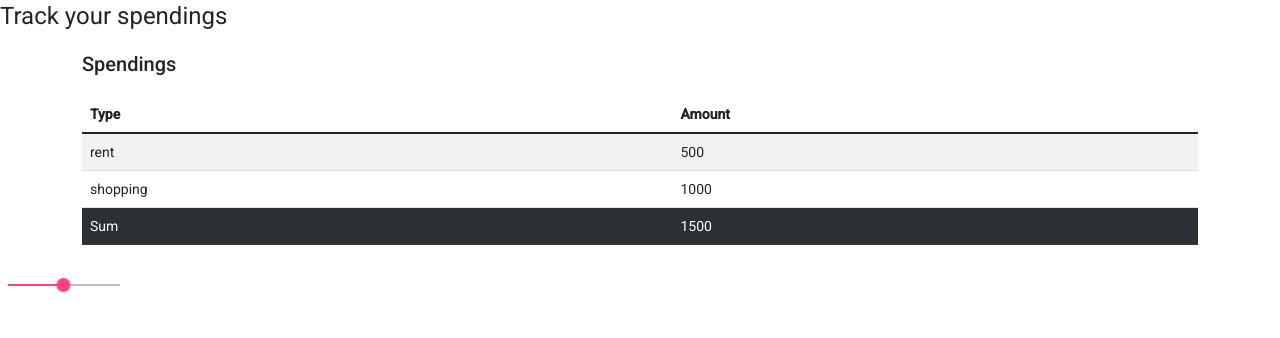
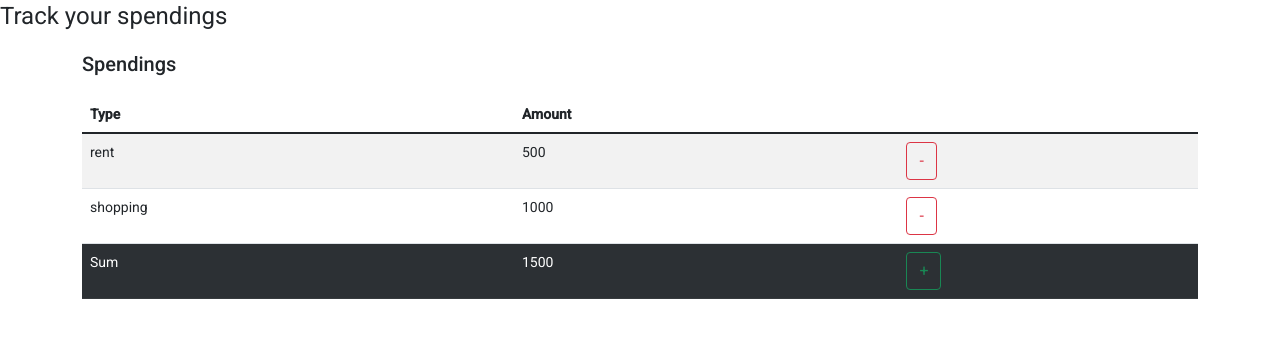
Before and after one commit to lugd0n/spending-tracker, an Angular app: page / in a window 1280 px wide. Shown: the top 338 px of the page. Built offline with nearby package versions, Linux system fonts and the light colour scheme; data requests are answered from the project's data file.

Commit message:
adds onAddMethod

```diff
--- a/src/app/app.component.html
+++ b/src/app/app.component.html
@@ -3,5 +3,3 @@
 <h1>Track your spendings</h1>
 
 <app-spending-list></app-spending-list>
-
-<mat-slider min="1" max="100" step="1" value="50"></mat-slider>
--- a/src/app/spending-list/spending-list.component.html
+++ b/src/app/spending-list/spending-list.component.html
@@ -14,10 +14,15 @@
       <tr *ngFor="let expendentiure of spendings">
         <td>{{expendentiure.type}}</td>
         <td>{{expendentiure.amount}}</td>
-      </tr>
+        <td>
+          <button type="button" class="btn btn-outline-danger"(click)="onAdd()">-</button>
+          </td>      </tr>
       <tr class="table-dark">
         <td>Sum</td>
         <td>{{sum}}</td>
+        <td>
+        <button type="button" class="btn btn-outline-success" (click)="onAdd()">+</button>
+        </td>
       </tr>
 
     </tbody>
--- a/src/app/spending-list/spending-list.component.ts
+++ b/src/app/spending-list/spending-list.component.ts
@@ -14,6 +14,7 @@ export class SpendingListComponent implements OnInit {
 
   spendings: ExpedentiureModel[] = [];
   sum: number;
+  private addsItem: boolean = false;
   public listChanged$ = new BehaviorSubject<boolean>(false);
 
   constructor(private spendingService: SpendingService) { }
@@ -33,4 +34,13 @@ export class SpendingListComponent implements OnInit {
   }
 
 
+  onAdd(){
+    this.addsItem = !this.addsItem;
+  }
+
+  onDelete(){
+    //todo
+  }
+
+
 }
```
